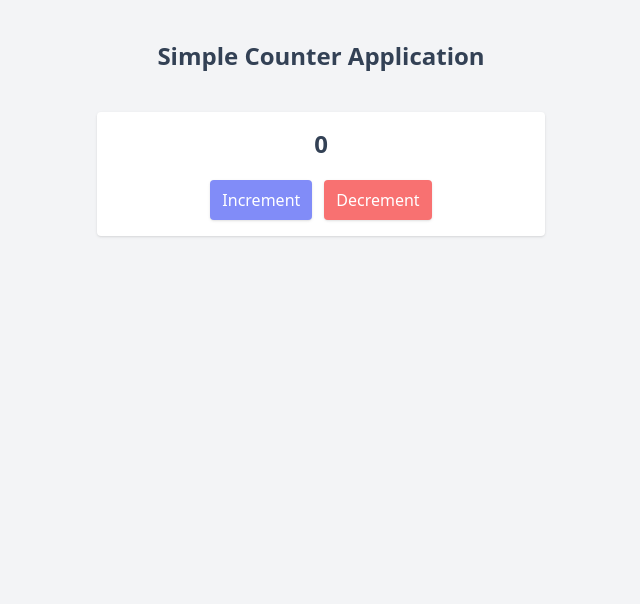
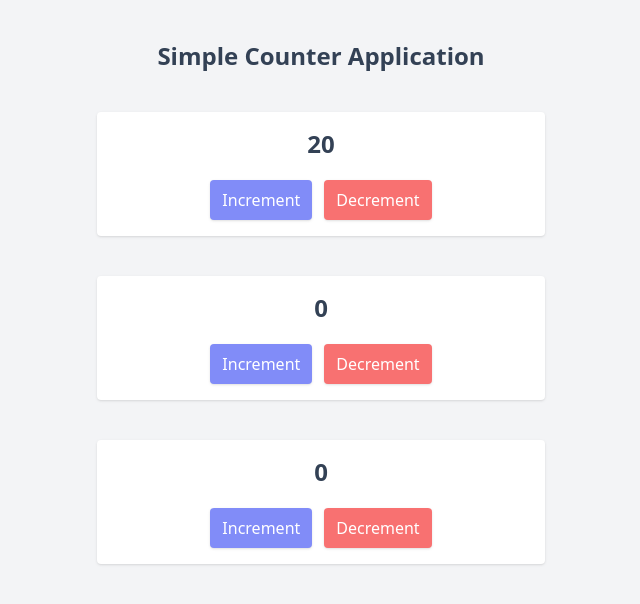
Before and after one commit to I-am-Shibly/Deep-Dive-into-Redux, a React (Create React App) app: page / in a window 1280 px wide. Shown: the top 604 px of the page, without its empty margins (319-959 px from the left). Built offline with nearby package versions, Linux system fonts and the light colour scheme.

Commit message:
fixed some bug

```diff
--- a/src/App.js
+++ b/src/App.js
@@ -1,6 +1,7 @@
 import { store } from './redux/store';
-import StaticCounter from './components/StaticCounter';
+import { DynamicCounter } from './components/DynamicCounter';
 import { Provider } from 'react-redux';
+import { HooksCounter } from './components/HooksCounter';
 
 function App() {
   return (
@@ -10,7 +11,9 @@ function App() {
           Simple Counter Application
         </h1>
 
-        <StaticCounter />
+        <HooksCounter />
+        <DynamicCounter />
+        <DynamicCounter dynamic/>
       </div>
     </Provider>
   );
--- /dev/null
+++ b/src/components/DynamicCounter.js
@@ -0,0 +1,28 @@
+import { useSelector } from 'react-redux';
+import { decrease, increase } from '../redux/staticCounter/actions';
+
+export const DynamicCounter = () => {
+  const counter = useSelector((state) => state.DynamicCounter.count);
+
+  return (
+    <div className="max-w-md mx-auto mt-10 space-y-5">
+      <div className="p-4 h-auto flex flex-col items-center justify-center space-y-5 bg-white rounded shadow">
+        <div className="text-2xl font-semibold">{counter}</div>
+        <div className="flex space-x-3">
+          <button
+            className="bg-indigo-400 text-white px-3 py-2 rounded shadow"
+            onClick={() => increase(5)}
+          >
+            Increment
+          </button>
+          <button
+            className="bg-red-400 text-white px-3 py-2 rounded shadow"
+            onClick={() => decrease(5)}
+          >
+            Decrement
+          </button>
+        </div>
+      </div>
+    </div>
+  );
+};
--- /dev/null
+++ b/src/components/HooksCounter.js
@@ -0,0 +1,38 @@
+import { useSelector } from 'react-redux';
+import { decrease, increase } from '../redux/staticCounter/actions';
+import { useDispatch } from 'react-redux';
+
+export const HooksCounter = () => {
+  const counter = useSelector((state) => state.StaticCounter.count);
+  const dispatch = useDispatch();
+
+  const incrementHandler = () => {
+    dispatch(increase());
+  };
+
+  const decrementHandler = () => {
+    dispatch(decrease());
+  };
+
+  return (
+    <div className="max-w-md mx-auto mt-10 space-y-5">
+      <div className="p-4 h-auto flex flex-col items-center justify-center space-y-5 bg-white rounded shadow">
+        <div className="text-2xl font-semibold">{counter}</div>
+        <div className="flex space-x-3">
+          <button
+            className="bg-indigo-400 text-white px-3 py-2 rounded shadow"
+            onClick={incrementHandler}
+          >
+            Increment
+          </button>
+          <button
+            className="bg-red-400 text-white px-3 py-2 rounded shadow"
+            onClick={decrementHandler}
+          >
+            Decrement
+          </button>
+        </div>
+      </div>
+    </div>
+  );
+};
--- /dev/null
+++ b/src/redux/dynamicCounter/actionTypes.js
@@ -0,0 +1,2 @@
+export const DINCREMENT = 'dynamicCounter/increment';
+export const DDECREMENT = 'dynamicCounter/decrement';
--- /dev/null
+++ b/src/redux/dynamicCounter/actions.js
@@ -0,0 +1,13 @@
+import { DINCREMENT, DDECREMENT } from './actionTypes';
+
+export const increase = () => {
+  return {
+    type: DINCREMENT,
+  };
+};
+
+export const decrease = () => {
+  return {
+    type: DDECREMENT,
+  };
+};
--- /dev/null
+++ b/src/redux/dynamicCounter/dynamicCounterReducer.js
@@ -0,0 +1,24 @@
+import { DINCREMENT, DDECREMENT } from './actionTypes';
+
+const initialState = {
+  count: 0,
+};
+
+export const dynamicCounterReducer = (state = initialState, action) => {
+  switch (action.type) {
+    case DINCREMENT:
+      return {
+        ...state,
+        count: state.count + action.payload,
+      };
+
+    case DDECREMENT:
+      return {
+        ...state,
+        count: state.count - action.payload,
+      };
+
+    default:
+      return state;
+  }
+};
--- /dev/null
+++ b/src/redux/rootReducer.js
@@ -0,0 +1,8 @@
+import { combineReducers } from 'redux';
+import { counterReducer } from './staticCounter/counterReducer';
+import { dynamicCounterReducer } from './dynamicCounter/dynamicCounterReducer';
+
+export const rootReducer = combineReducers({
+  StaticCounter: counterReducer,
+  DynamicCounter: dynamicCounterReducer,
+});
--- a/src/redux/staticCounter/counterReducer.js
+++ b/src/redux/staticCounter/counterReducer.js
@@ -1,7 +1,7 @@
 import { INCREMENT, DECREMENT } from './actionTypes';
 
 const initialState = {
-  count: 0,
+  count: 20,
 };
 
 export const counterReducer = (state = initialState, action) => {
--- a/src/redux/store.js
+++ b/src/redux/store.js
@@ -1,4 +1,4 @@
 import { createStore } from 'redux';
-import { counterReducer } from './staticCounter/counterReducer';
+import { rootReducer } from './rootReducer';
 
-export const store = createStore(counterReducer);
+export const store = createStore(rootReducer);
```
